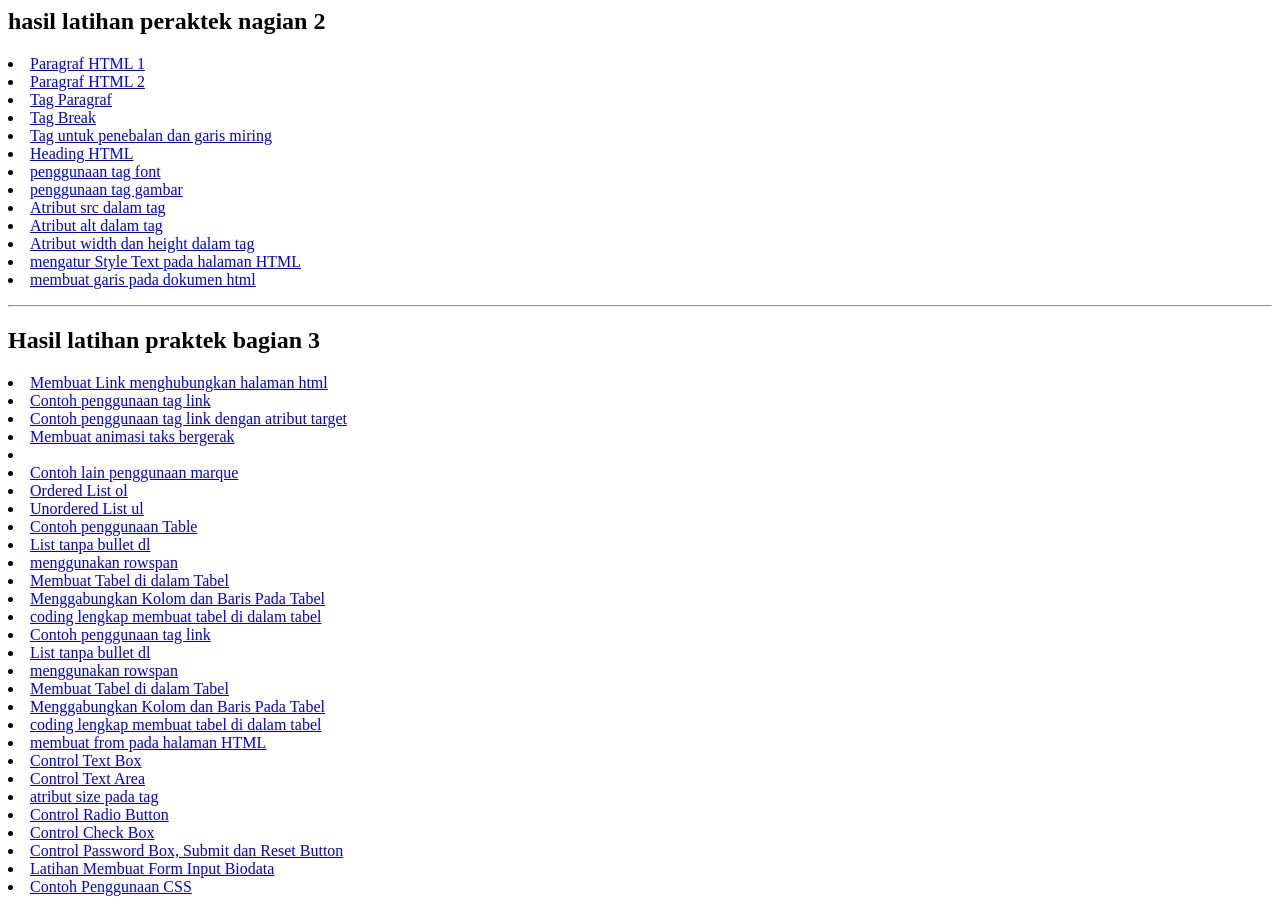
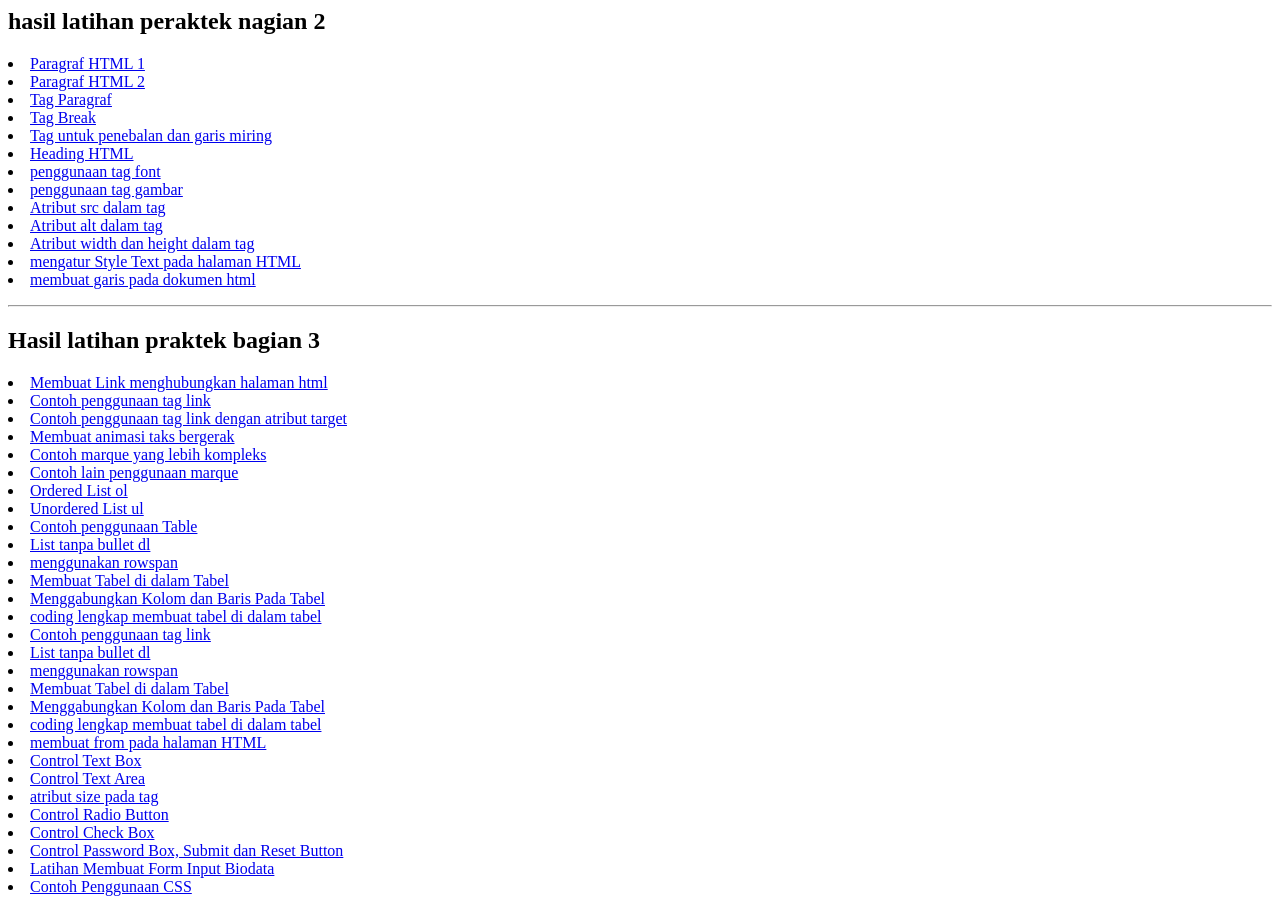
Before and after one commit to JAMANINOR/jamaninor.gethub.io, a plain HTML site: page index.html in a window 1280 px wide. Drawn offline with Linux system fonts and the light colour scheme.

Commit message:
Update index.html
perbaikan

```diff
--- a/index.html
+++ b/index.html
@@ -26,7 +26,7 @@
             <li><a href="Contoh penggunaan tag link.html">Contoh penggunaan tag link</a></li>
             <li><a href="Contoh penggunaan tag link dengan atribut target.html">Contoh penggunaan tag link dengan atribut target</a></li>
             <li><a href="Membuat animasi taks bergerak.html">Membuat animasi taks bergerak</a></li>
-            <li><a href="Contoh marque yang lebih kompleks.html"Contoh marque yang lebih kompleks</a></li>
+            <li><a href="Contoh marque yang lebih kompleks.html">Contoh marque yang lebih kompleks</a></li>
             <li><a href="Contoh lain penggunaan marque.html">Contoh lain penggunaan marque</a></li>
             <li><a href="Ordered List ol.html">Ordered List ol</a></li>
             <li><a href="Unordered List ul.html">Unordered List ul</a></li>
```
